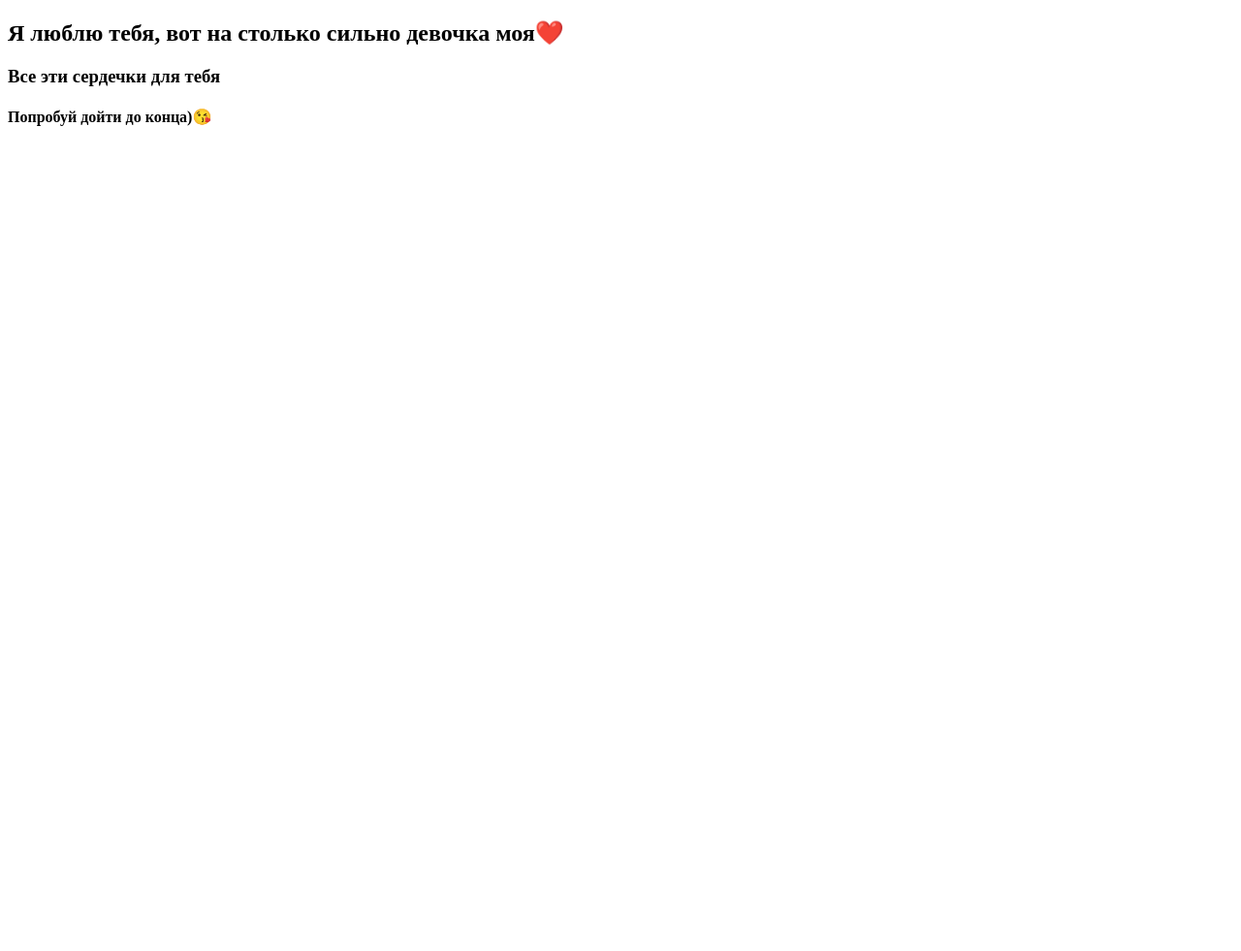
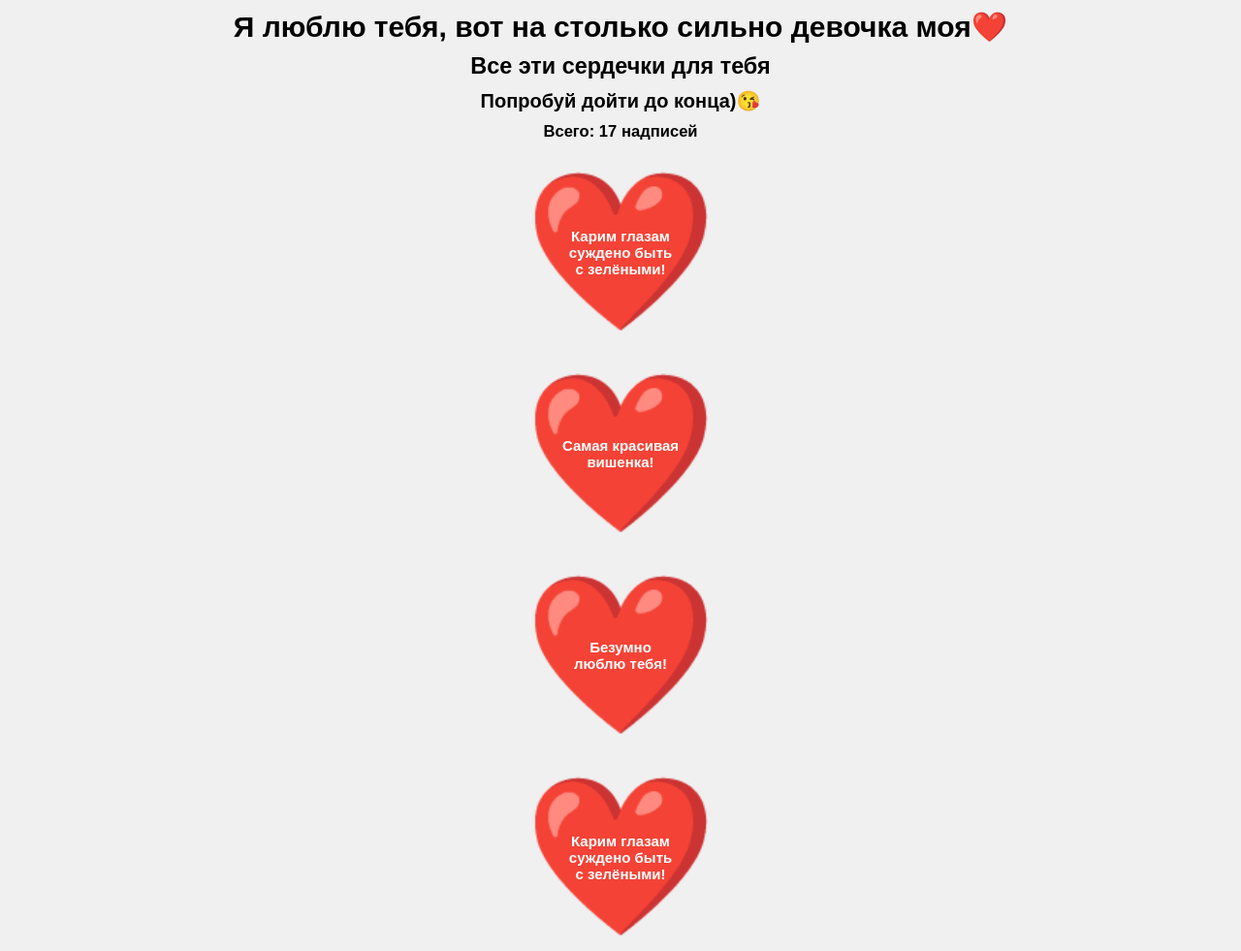
Before and after one commit to Ivavmak/lovepups, a plain HTML site: page index.html in a window 1280 px wide. Shown: the top 981 px of the page at 97% size. Before the commit the page ends 800 px from the top, so only its background shows below. Drawn offline with Linux system fonts and the light colour scheme.

Commit message:
Update index.html

```diff
--- a/index.html
+++ b/index.html
@@ -4,7 +4,7 @@
     <meta charset="UTF-8">
     <meta name="viewport" content="width=device-width, initial-scale=1.0">
     <title>Люлбю тебя пупс</title>
-    <link rel="stylesheet" href="styles2.css">
+    <link rel="stylesheet" href="styles.css">
 </head>
 <body>
 	<h2>Я люблю тебя, вот на столько сильно девочка моя❤️</h2>
@@ -12,6 +12,6 @@
 	<h4>Попробуй дойти до конца)😘</h4>
 	<h5 id='phraseCount'></h5>
     <div id="heart-container"></div>
-    <script src="script2.js"></script>
+    <script src="script.js"></script>
 </body>
 </html>
```
